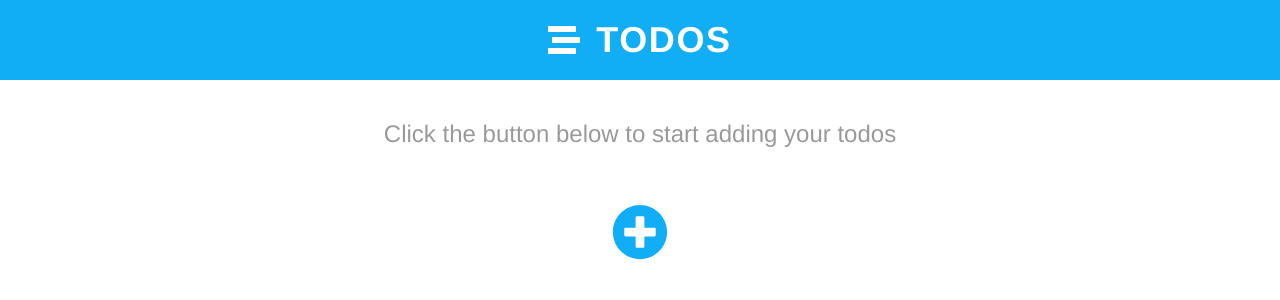
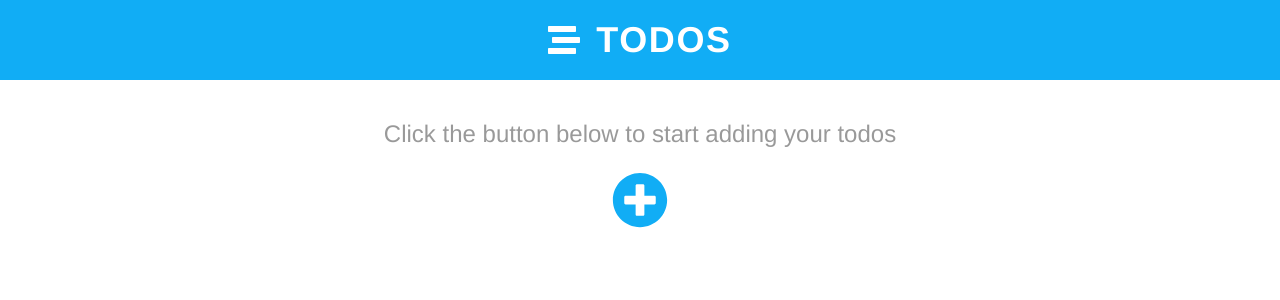
Before and after one commit to adosanjh-95/vue-todos, a Vue app: page / in a window 1280 px wide. Shown: the top 300 px of the page. Built offline with nearby package versions, Linux system fonts and the light colour scheme.

Commit message:
Fixed positioning of plus icon, added strikethrough to completed items

```diff
--- a/src/components/body/index.vue
+++ b/src/components/body/index.vue
@@ -1,11 +1,18 @@
 <template>
   <div class="container">
-    <div v-if="todoItems.length === 0" class="add_note_container">
-      <p class="add_note_container__intro">
+    <span
+      :class="['add_note', { 'add_note--inline': todosExist }]"
+      @click="addItem"
+    >
+      <p class="add_note__intro" v-if="!todosExist">
         Click the button below to start adding your todos
       </p>
-    </div>
-    <div v-if="todoItems.length !== 0" class="todos_container">
+      <font-awesome-icon
+        :icon="['fas', 'plus-circle']"
+        class="add_note__icon"
+      />
+    </span>
+    <div class="todos_container">
       <TabSelector
         class="tab_selector"
         :options="{ Pending: 'pending-items', Completed: 'completed-items' }"
@@ -36,6 +43,7 @@
       <MultiGrid
         class="multi-grid"
         :options="{ Pending: 'pending-items', Completed: 'completed-items' }"
+        v-if="todosExist"
       >
         <template v-slot:pending-items>
           <Todo
@@ -61,11 +69,6 @@
         </template>
       </MultiGrid>
     </div>
-    <font-awesome-icon
-      :icon="['fas', 'plus-circle']"
-      class="add_note_container__icon"
-      @click="addItem"
-    />
     <Popup
       v-if="showPopup"
       @cancel="handleCancel"
@@ -92,6 +95,9 @@ export default Vue.extend({
   computed: {
     ...mapState(["todoItems"]),
     ...mapGetters(["getPendingItems", "getCompletedItems"]),
+    todosExist() {
+      return this.todoItems.length > 0;
+    },
   },
   methods: {
     addItem() {
@@ -134,37 +140,58 @@ export default Vue.extend({
   margin: 1rem;
   width: 100%;
   text-align: center;
+  position: relative;
 }
 
 .todos_container {
-  > div {
-    margin-bottom: 1rem;
-  }
+  margin-bottom: 3.5rem;
 }
 
-.add_note_container {
-  display: flex;
-  flex-direction: column;
-  align-items: center;
-  padding: 1.5rem 1rem;
-  justify-content: space-between;
-  text-align: center;
+.add_note {
+  border-radius: 50%;
+  position: fixed;
+  bottom: 1rem;
+  right: 1rem;
+  z-index: 5;
+  background-color: white;
+
+  @include desktop {
+    position: unset;
+    display: block;
+  }
+
+  &--inline {
+    @include desktop {
+      position: absolute;
+      right: 50%;
+      top: 0;
+      bottom: unset;
+      margin-right: 1rem;
+
+      & > svg {
+        font-size: 2.5rem;
+      }
+    }
+  }
 
   &__intro {
-    font-size: 1.25rem;
-    color: rgba(0, 0, 0, 0.4);
-    margin: 0;
-    margin-bottom: 2rem;
+    display: none;
 
     @include desktop {
+      display: block;
       font-size: 1.5rem;
+      color: rgba(0, 0, 0, 0.4);
     }
   }
 
   &__icon {
     color: $primary-blue;
-    font-size: 3.5rem;
+    font-size: 2.5rem;
     cursor: pointer;
+
+    @include desktop {
+      font-size: 3.5rem;
+    }
 
     &:hover {
       opacity: 0.5;
--- a/src/components/multiGrid/index.vue
+++ b/src/components/multiGrid/index.vue
@@ -2,7 +2,7 @@
   <div class="multi_grid">
     <div class="grid" v-for="key in Object.keys(options)" :key="key">
       <h3 class="grid__header">{{ key }}</h3>
-      <div class="grid__contents">
+      <div class="grid__contents" v-if="!!$slots[options[key]]">
         <slot :name="options[key]" />
       </div>
     </div>
--- a/src/components/tabSelector/index.vue
+++ b/src/components/tabSelector/index.vue
@@ -8,14 +8,15 @@
           v-model="selectedOption"
           class="tab_selector__option"
           :id="key"
-          :key="key"
+          :key="`${key}-input`"
+          :disabled="disableAllTabs"
         />
-        <label class="tab_selector__name" :for="key" :key="key">{{
+        <label class="tab_selector__name" :for="key" :key="`${key}-label`">{{
           key
         }}</label>
       </template>
     </div>
-    <div class="tab_selector__contents">
+    <div class="tab_selector__contents" v-if="$slots[options[selectedOption]]">
       <slot :name="options[selectedOption]" />
     </div>
   </div>
@@ -37,6 +38,11 @@ export default Vue.extend({
   props: {
     options: { type: Object as PropType<Options>, required: true },
   },
+  computed: {
+    disableAllTabs() {
+      return Object.values(this.$slots).every((slot) => !slot);
+    },
+  },
 });
 </script>
 
@@ -56,6 +62,11 @@ export default Vue.extend({
       background-color: $primary-blue;
       opacity: 1;
     }
+
+    &:disabled + .tab_selector__name {
+      background-color: lightgray;
+      cursor: initial;
+    }
   }
 
   &__name {
@@ -63,7 +74,7 @@ export default Vue.extend({
     background-color: $primary-orange;
     cursor: pointer;
     padding: 0.5rem 1rem;
-    font-size: 0.8rem;
+    font-size: 1rem;
     opacity: 0.7;
     flex: 1;
 
--- a/src/components/todo/index.vue
+++ b/src/components/todo/index.vue
@@ -4,9 +4,13 @@
       :class="`todo__priority todo__priority--${todo.priority.toLowerCase()}`"
       data-testid="priority-circle"
     />
-    <h5 class="todo__title">{{ todo.title }}</h5>
+    <h5 class="todo__title">
+      <del v-if="!isPending">{{ todo.title }}</del>
+      <template v-else>{{ todo.title }} </template>
+    </h5>
     <p v-if="todo.description" class="todo__description">
-      {{ todo.description }}
+      <del v-if="!isPending">{{ todo.description }}</del>
+      <template v-else>{{ todo.description }} </template>
     </p>
     <div class="todo__actions">
       <font-awesome-icon
@@ -30,8 +34,11 @@ export default Vue.extend({
     todo: { type: Object as PropType<TodoItem>, required: true },
   },
   computed: {
+    isPending(): boolean {
+      return this.todo.status === TodoItemStatus.PENDING;
+    },
     getActions() {
-      if (this.todo.status === TodoItemStatus.PENDING) {
+      if (this.isPending) {
         return [
           {
             name: "edit",
@@ -164,7 +171,7 @@ export default Vue.extend({
     }
 
     &--revert {
-      color: black;
+      color: $primary-blue;
     }
 
     &--complete {
```
